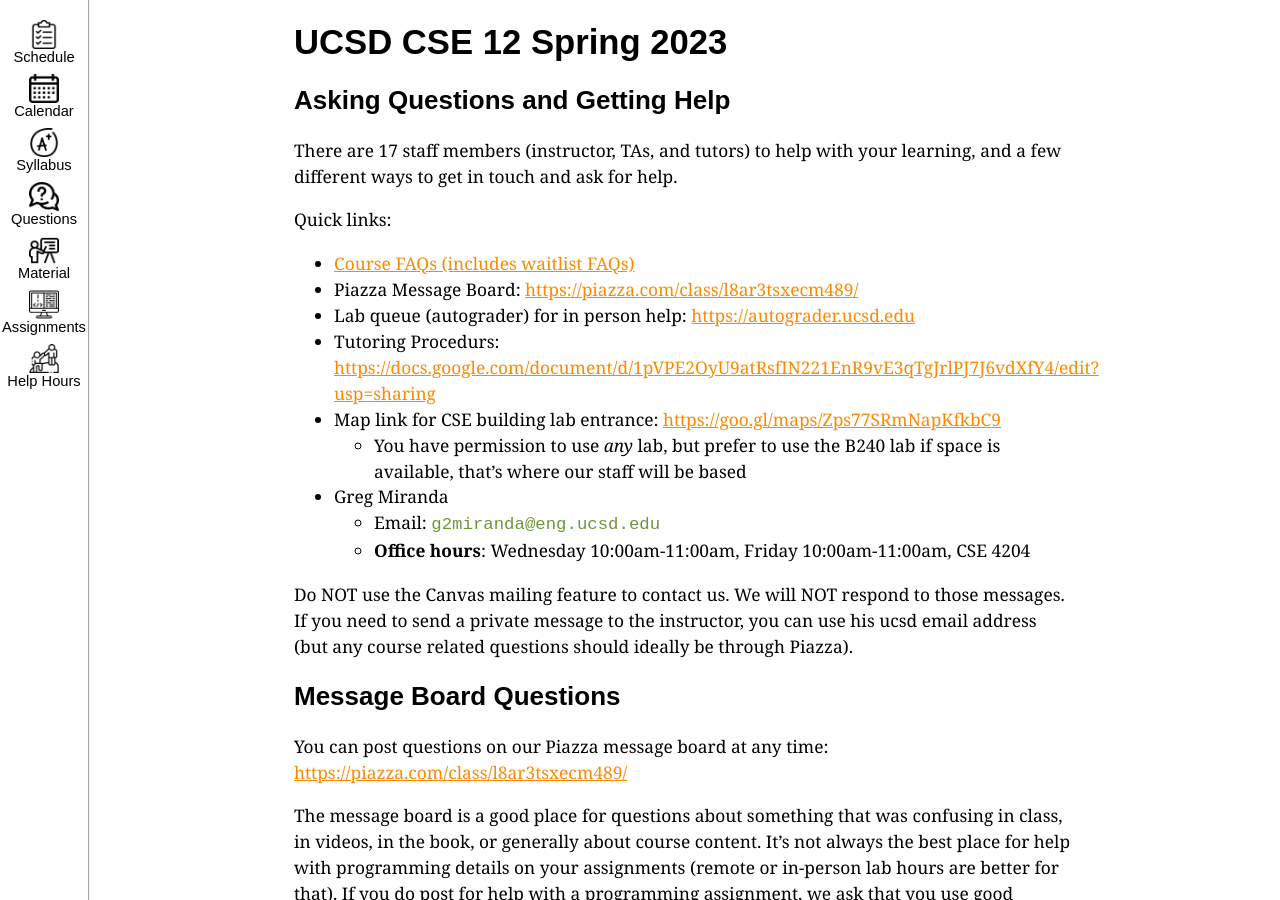
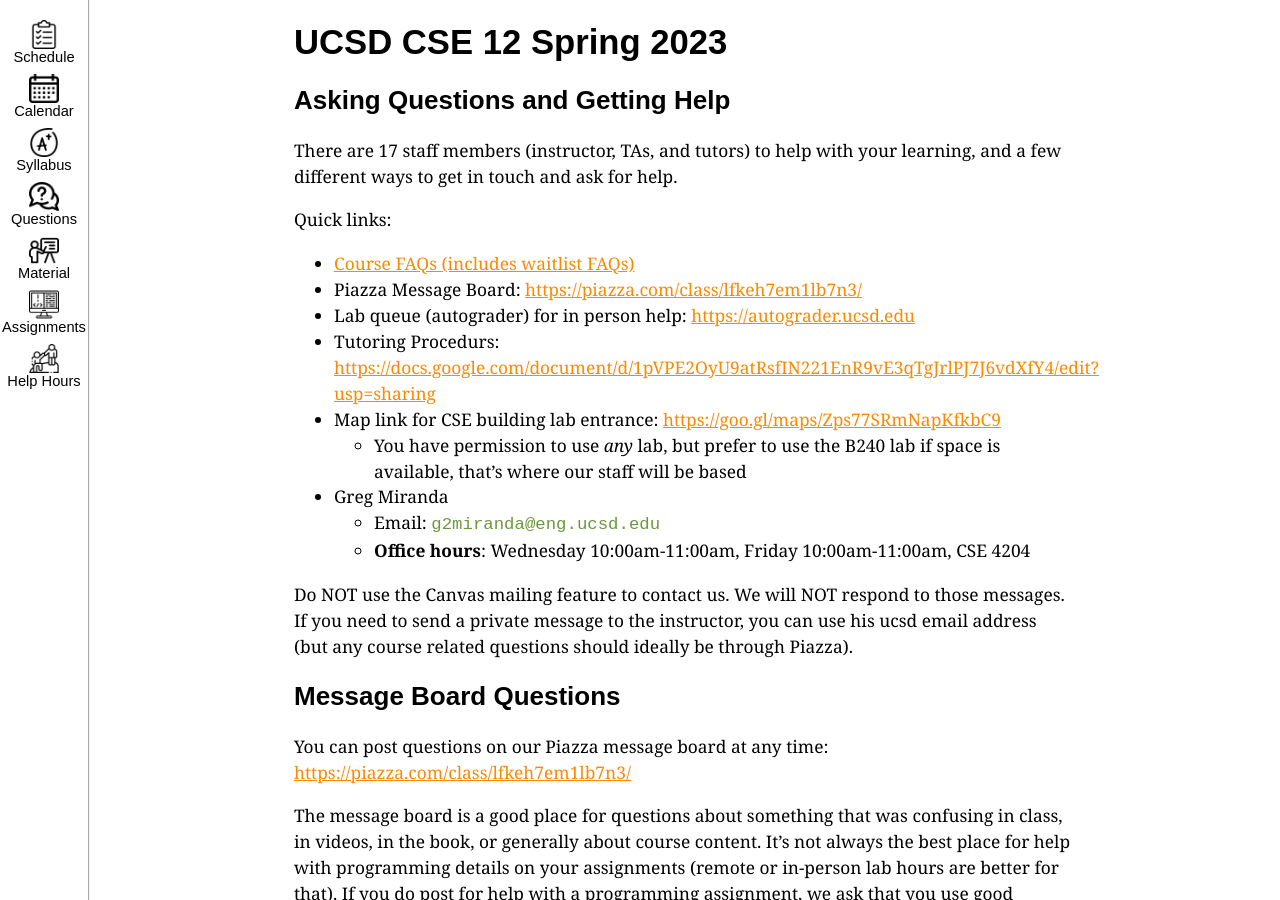
Before and after one commit to ucsd-cse12-sp23/ucsd-cse12-sp23.github.io, a Jekyll site: the page built from staff-and-help.md, in a window 1280 px wide and 900 px high. Built offline with Jekyll 4.4.1, drawn with Linux system fonts in a browser that asks for light colours; part of the change alters nothing that is shown.

Commit message:
Update staff-and-help.md

```diff
--- a/staff-and-help.md
+++ b/staff-and-help.md
@@ -11,7 +11,7 @@ learning, and a few different ways to get in touch and ask for help.
 Quick links:
 
 - [Course FAQs (includes waitlist FAQs)](#faq)
-- Piazza Message Board: [https://piazza.com/class/l8ar3tsxecm489/](https://piazza.com/class/l8ar3tsxecm489/){:target="_blank"}
+- Piazza Message Board: [https://piazza.com/class/lfkeh7em1lb7n3/](https://piazza.com/class/lfkeh7em1lb7n3/){:target="_blank"}
 - Lab queue (autograder) for in person help: [https://autograder.ucsd.edu](https://autograder.ucsd.edu){:target="_blank"}
 - Tutoring Procedurs: [https://docs.google.com/document/d/1pVPE2OyU9atRsfIN221EnR9vE3qTgJrlPJ7J6vdXfY4/edit?usp=sharing](https://docs.google.com/document/d/1pVPE2OyU9atRsfIN221EnR9vE3qTgJrlPJ7J6vdXfY4/edit?usp=sharing){:target="_blank"}
 - Map link for CSE building lab entrance: [https://goo.gl/maps/Zps77SRmNapKfkbC9](https://goo.gl/maps/Zps77SRmNapKfkbC9){:target="_blank"}
@@ -27,7 +27,7 @@ address (but any course related questions should ideally be through Piazza).
 ## Message Board Questions
 
 You can post questions on our Piazza message board at any time:
-[https://piazza.com/class/l8ar3tsxecm489/](https://piazza.com/class/l8ar3tsxecm489/){:target="_blank"}
+[https://piazza.com/class/lfkeh7em1lb7n3/](https://piazza.com/class/lfkeh7em1lb7n3/){:target="_blank"}
 
 The message board is a good place for questions about something that was
 confusing in class, in videos, in the book, or generally about course content.
```
